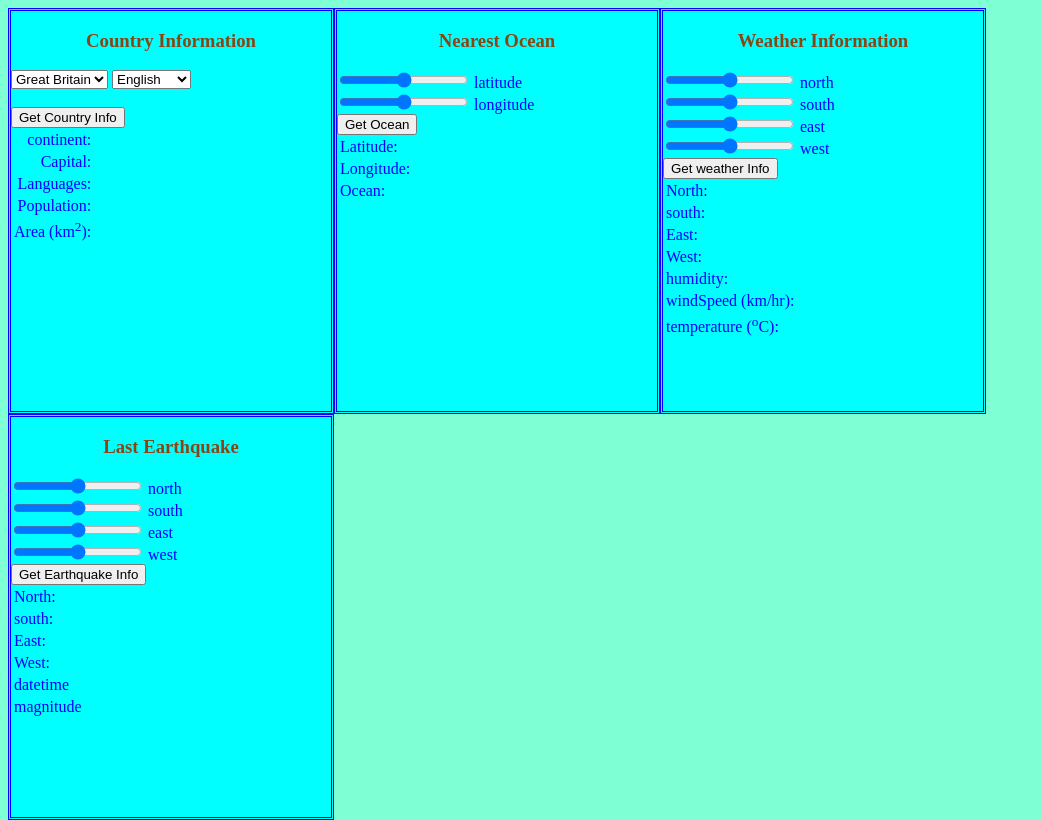
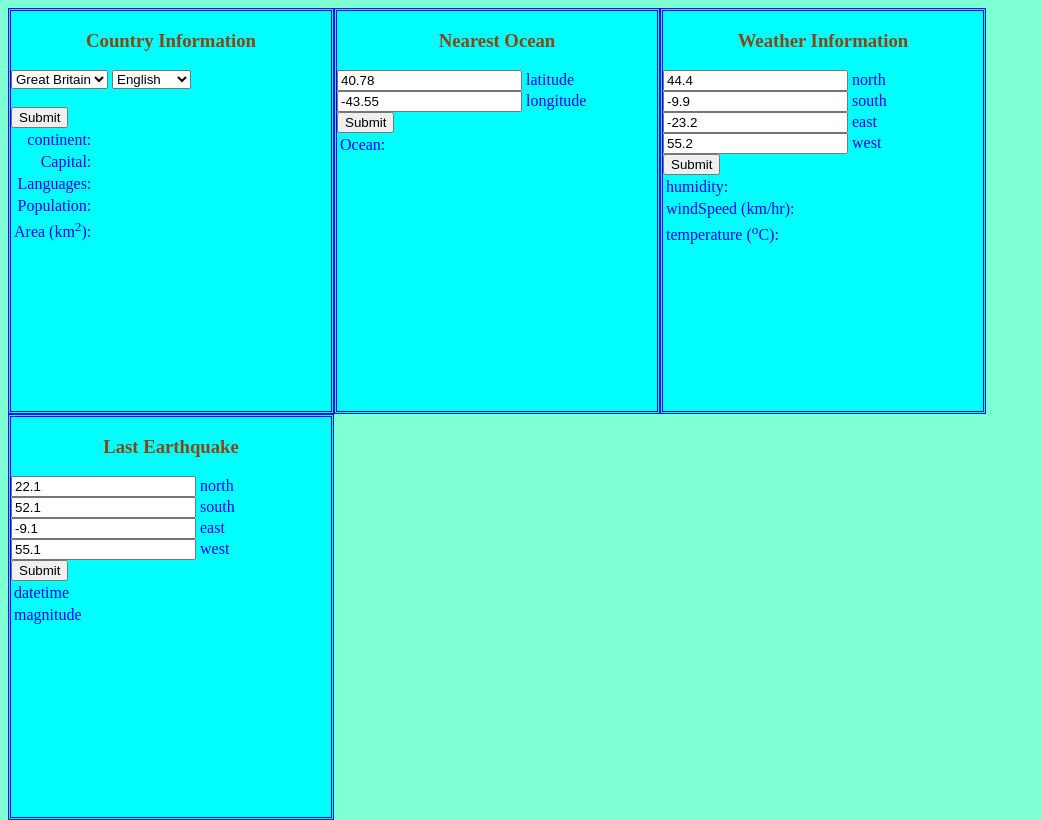
Before and after one commit to PavithraPerumal/PavithraPerumal, a plain HTML site: page task/index.html in a window 1280 px wide. Shown: the whole page, without its empty margins (0-1041 px from the left). Drawn offline with Linux system fonts and the light colour scheme.

Commit message:
changed input type to text

```diff
--- /dev/null
+++ b/task/StyleSheet1.css
@@ -0,0 +1,19 @@
+body
+{
+}
+table {
+    border-top: double;
+    border-bottom: double;
+    border-right: blank
+}
+td, th {
+    border: 1px solid;
+}
+thead, tbody, tfoot {
+    border-top: solid;
+    border-bottom: solid
+}
+
+colgroup {
+    border-right: solid
+}
--- a/task/index.html
+++ b/task/index.html
@@ -32,7 +32,7 @@
         </select>
         <br />
         <br />
-        <button id="btnRun1">Get Country Info</button>
+        <button id="btnRun1">Submit</button>
 
         <table>
 
@@ -82,29 +82,16 @@
     <div id="oceaninfo">
         <h3>Nearest Ocean </h3>
 
-        <input type="range" min="-90" max="90" step="0.00001" id="latitude" name="latitude">
+        <input type="text" value="40.78" id="latitude" name="latitude">
         <lable for "latitude">latitude</lable>
         <br />
-        <input type="range" min="-180" max="180" step="0.00001" id="longitude">
+        <input type="text"  value="-43.55" id="longitude">
         <lable for "longitude">longitude</lable>
         <br />
-        <button id="btnOcean">Get Ocean</button>
+        <button id="btnOcean">Submit</button>
         <table>
 
-            <tr>
-                <td>
-                    Latitude:
-                </td>
-                <td id="txtlatitude">
-                </td>
-            </tr>
-            <tr>
-                <td>
-                    Longitude:
-                </td>
-                <td id="txtlongitude">
-                </td>
-            </tr>
+
             <tr>
                 <td>
                     Ocean:
@@ -119,36 +106,21 @@
     <div id="weatherinfo">
         <h3>Weather Information </h3>
 
-        <input type="range" min="-90" max="90" step="0.1" id="north" name="north">
+        <input type="text"  value="44.4"  id="north" name="north">
         <lable for "north">north</lable>
         <br />
-        <input type="range" min="-90" max="90" step="0.1" id="south" name="south">
+        <input type="text"  value="-9.9" id="south" name="south">
         <lable for "south">south</lable>
         <br />
-        <input type="range" min="-180" max="180" step="0.1" id="east" name="east">
+        <input type="text" value="-23.2"  id="east" name="east">
         <lable for "east">east</lable>
         <br />
-        <input type="range" min="-180" max="180" step="0.1" id="west" name="west">
+        <input type="text" value="55.2" id="west" name="west">
         <lable for "west">west</lable>
         <br />
-        <button id="btnWeather">Get weather Info</button>
+        <button id="btnWeather">Submit</button>
         <table>
-            <tr>
-                <td>North:</td>
-                <td id="txtnorth"></td>
-            </tr>
-            <tr>
-                <td>south:</td>
-                <td id="txtsouth"></td>
-            </tr>
-            <tr>
-                <td>East:</td>
-                <td id="txteast"></td>
-            </tr>
-            <tr>
-                <td>West:</td>
-                <td id="txtwest"></td>
-            </tr>
+
             <tr>
                 <td>humidity:</td>
                 <td id="txthumidity"></td>
@@ -165,38 +137,23 @@
     </div>
     <div>
         <h3>Last Earthquake </h3>
-        <input type="range" min="-90" max="90" step="0.1" id="north1" name="north1">
-        <lable for "north">north</lable>
+        <input type="text" value="22.1" id="north1" name="north1">
+        <lable for "north1">north</lable>
         <br />
-        <input type="range" min="-90" max="90" step="0.1" id="south1" name="south1">
-        <lable for "south">south</lable>
+        <input type="text" value="52.1" id="south1" name="south1">
+        <lable for "south1">south</lable>
         <br />
-        <input type="range" min="-180" max="180" step="0.1" id="east1" name="east1">
-        <lable for "east">east</lable>
+        <input type="text" value="-9.1" id="east1" name="east1">
+        <lable for "east1">east</lable>
         <br />
-        <input type="range" min="-180" max="180" step="0.1" id="west1" name="west1">
-        <lable for "west">west</lable>
+        <input type="text" value="55.1" id="west1" name="west1">
+        <lable for "west1">west</lable>
         <br />
-        <button id="btnEarthquake">Get Earthquake Info</button>
+        <button id="btnEarthquake">Submit</button>
 
 
         <table>
-            <tr>
-                <td>North:</td>
-                <td id="txtnorth1"></td>
-            </tr>
-            <tr>
-                <td>south:</td>
-                <td id="txtsouth1"></td>
-            </tr>
-            <tr>
-                <td>East:</td>
-                <td id="txteast1"></td>
-            </tr>
-            <tr>
-                <td>West:</td>
-                <td id="txtwest1"></td>
-            </tr>
+
             <tr>
                 <td>datetime </td>
                 <td id="txtdatetime"></td>
```
Also changed, not shown: task/index11.html (added, +84 -0 lines), task/libs/js/script.js, 3 other files.
